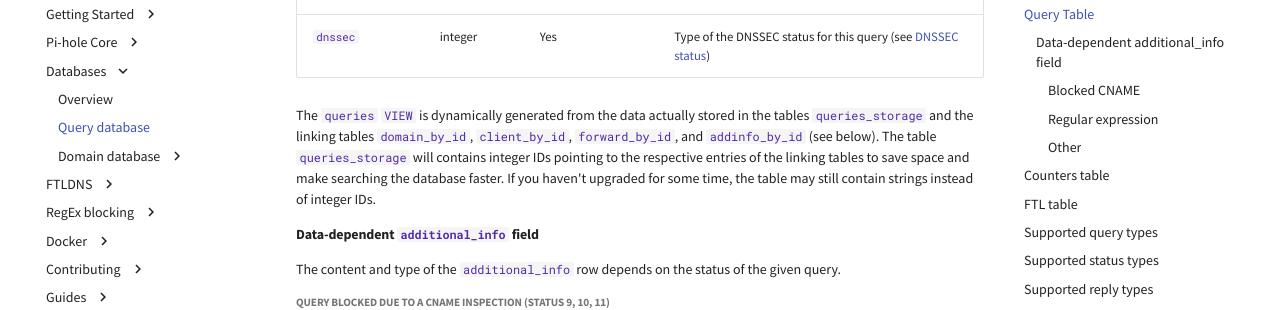
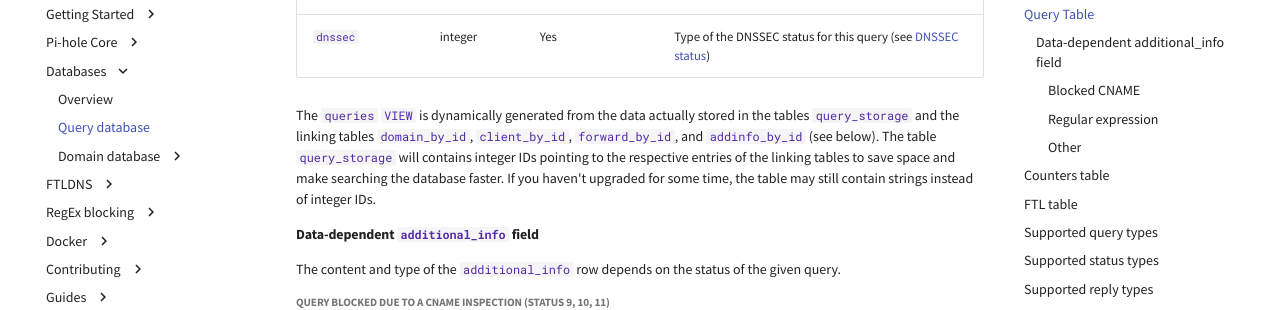
Before and after one commit to pi-hole/docs, an MkDocs documentation site: the page built from docs/database/ftl.md, in a window 1280 px wide and 900 px high, scrolled down 1657 px. Shown: the part 152-462 px from the top of the window. Built offline with MkDocs 1.6.1 and Material for MkDocs 9.7.7, drawn with Linux system fonts in a browser that asks for light colours; comment, search, counter and statistics services are not loaded.

Commit message:
Update query table name
Signed-off-by: Vid Čufar <vid.cufar@gmail.com>

```diff
--- a/docs/database/ftl.md
+++ b/docs/database/ftl.md
@@ -54,7 +54,7 @@
 `reply_time` | real | Yes | Seconds it took until the final reply was received
 `dnssec` | integer | Yes | Type of the DNSSEC status for this query  (see [DNSSEC status](ftl.md#dnssec-status))
 
-The `queries` `VIEW` is dynamically generated from the data actually stored in the tables `queries_storage` and the linking tables `domain_by_id`, `client_by_id`, `forward_by_id`, and `addinfo_by_id` (see below). The table `queries_storage` will contains integer IDs pointing to the respective entries of the linking tables to save space and make searching the database faster. If you haven't upgraded for some time, the table may still contain strings instead of integer IDs.
+The `queries` `VIEW` is dynamically generated from the data actually stored in the tables `query_storage` and the linking tables `domain_by_id`, `client_by_id`, `forward_by_id`, and `addinfo_by_id` (see below). The table `query_storage` will contains integer IDs pointing to the respective entries of the linking tables to save space and make searching the database faster. If you haven't upgraded for some time, the table may still contain strings instead of integer IDs.
 
 #### Data-dependent `additional_info` field
 
```
